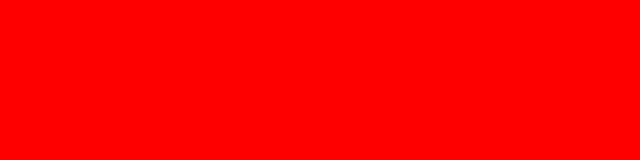
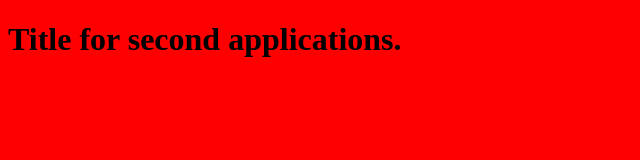
Before and after one commit to VladimirSolovyov/JavaPracticaly, a plain HTML site: page index.html in a window 1280 px wide. Shown: the whole page, without its empty margins (0-640 px from the left). Drawn offline with Linux system fonts and the light colour scheme.

Commit message:
Add title for branch2

```diff
--- a/index.html
+++ b/index.html
@@ -7,6 +7,6 @@
     <title>Document</title>
 </head>
 <body bgcolor="red">
-
+    <h1>Title for second applications.</h1>
 </body>
 </html>
```
